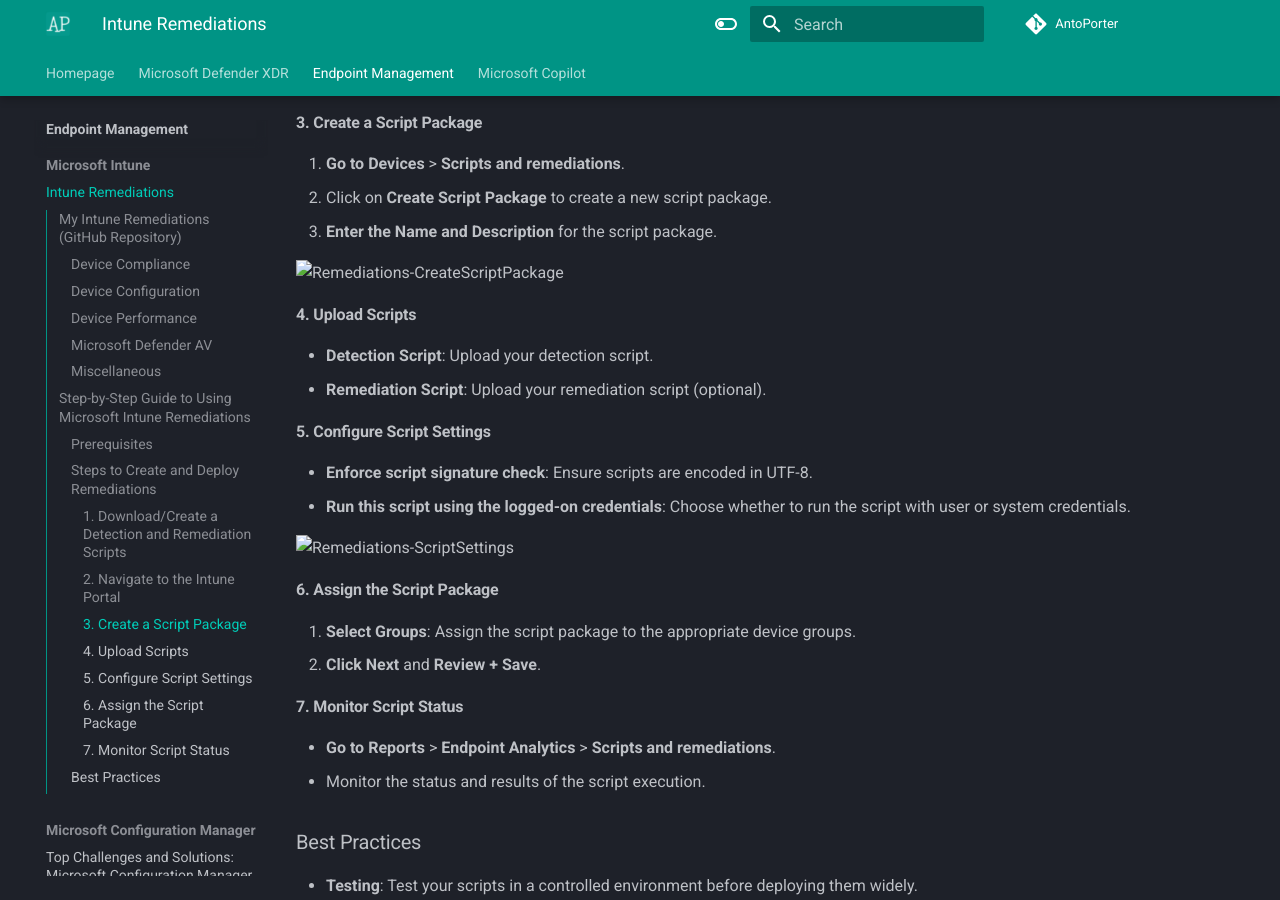
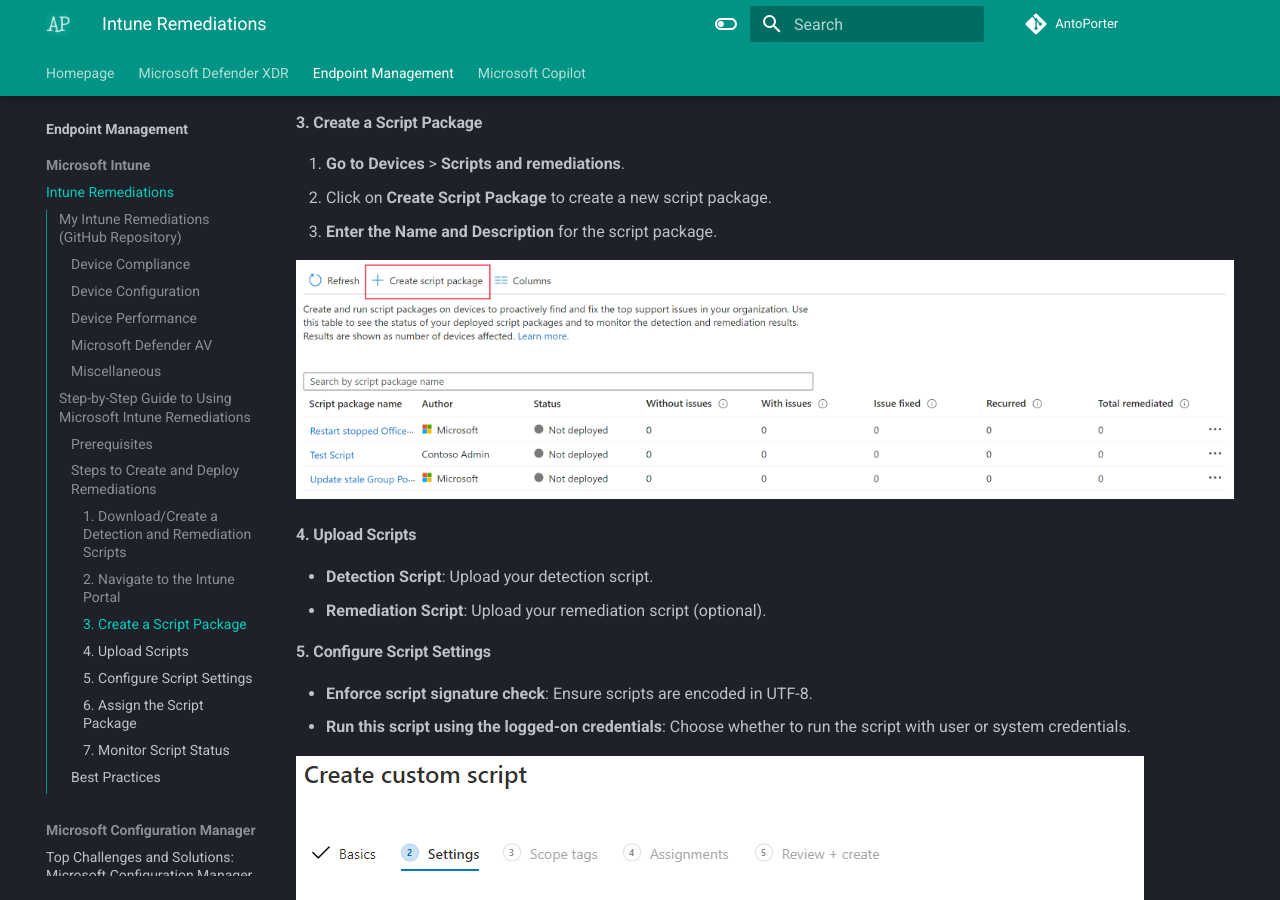
Before and after one commit to AntoPorter/antoporter.github.io, an MkDocs documentation site: the page built from docs/endpoint/intune/remediations.md, in a window 1280 px wide and 900 px high, scrolled down 1448 px. Built offline with MkDocs 1.6.1 and Material for MkDocs 9.7.7, drawn with Linux system fonts in a browser that asks for light colours; comment, search, counter and statistics services are not loaded.

Commit message:
Update remediations.md

```diff
--- a/docs/endpoint/intune/remediations.md
+++ b/docs/endpoint/intune/remediations.md
@@ -48,7 +48,7 @@
 2. Click on **Create Script Package** to create a new script package.
 3. **Enter the Name and Description** for the script package.
 
-![Remediations-CreateScriptPackage](./Images/Remediations-CreateScriptPackage.png)
+![Remediations-CreateScriptPackage](./Images/remediations-createscriptpackage.png)
 
 #### 4. Upload Scripts
 
@@ -60,7 +60,7 @@
 - **Enforce script signature check**: Ensure scripts are encoded in UTF-8.
 - **Run this script using the logged-on credentials**: Choose whether to run the script with user or system credentials.
 
-![Remediations-ScriptSettings](./Images/Remediations-ScriptSettings.png)
+![Remediations-ScriptSettings](./Images/remediations-scriptsettings.png)
 
 #### 6. Assign the Script Package
 1. **Select Groups**: Assign the script package to the appropriate device groups.
```
